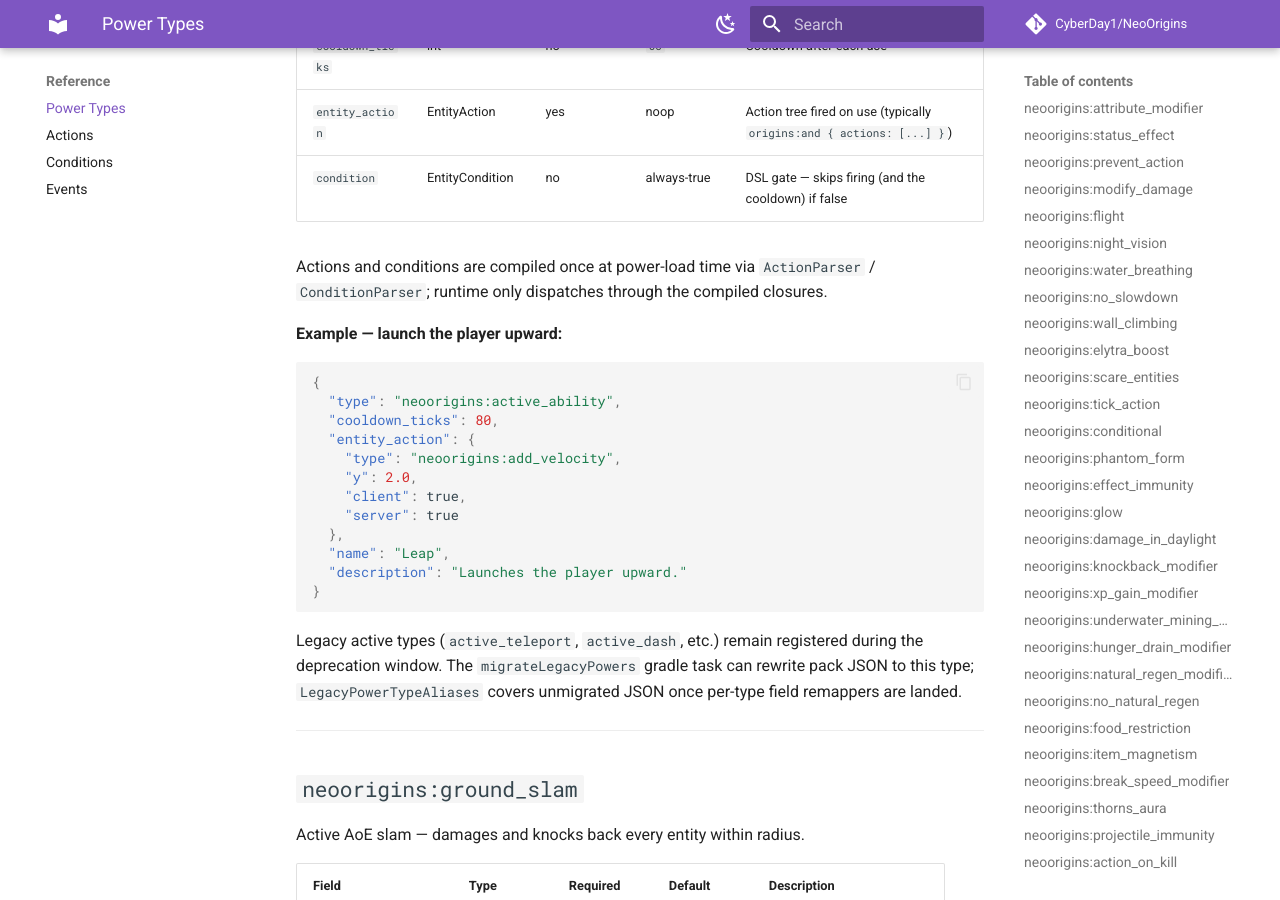
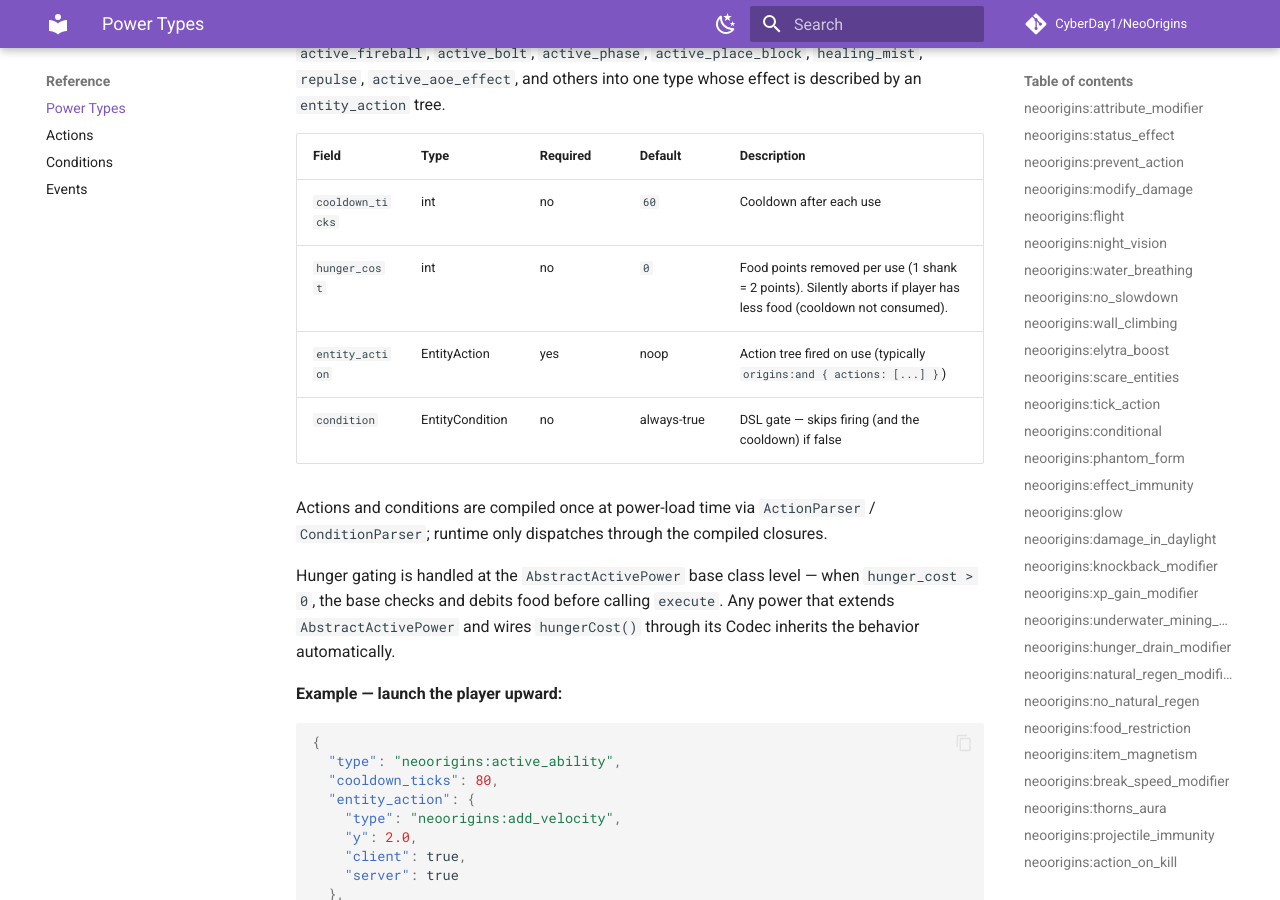
Before and after one commit to CyberDay1/NeoOrigins, an MkDocs documentation site: the page built from docs/POWER_TYPES.md, in a window 1280 px wide and 900 px high, scrolled down 46584 px. Built offline with MkDocs 1.6.1 and Material for MkDocs 9.7.7, drawn with Linux system fonts in a browser that asks for light colours; comment, search, counter and statistics services are not loaded; some of the changed text lies outside the part shown.

Commit message:
docs: patch hunger_cost fields in POWER_TYPES.md + README refresh for class rework
POWER_TYPES.md: add hunger_cost rows to 5 power types where the
AbstractActivePower base handles it:
- active_ability
- active_teleport
- active_place_block
- shadow_orb
- tidal_wave
Also call out the base-class mechanism under active_ability so future
subclass additions inherit the behavior automatically.

README.md:
- Bump class count 17 -> 20 (added Fisher, Mason, Paladin)
- Rewrite Built-in Classes table: every class row now reflects its
  actual current kit (not just pre-rework headlines). Three new rows
  for Fisher/Mason/Paladin.
- Feature blurb: mention bare-hand tool, natural elytra glide, hunger
  gating, Fortune-from-effect, toggleable passives, HUD-hide powers.
- Note classes consume zero keybind slots.

````diff
--- a/docs/POWER_TYPES.md
+++ b/docs/POWER_TYPES.md
@@ -1028,6 +1028,7 @@
 |---|---|---|---|---|
 | `max_distance` | float | no | `32.0` | Maximum teleport range in blocks |
 | `cooldown_ticks` | int | no | `60` | Cooldown in ticks after each use |
+| `hunger_cost` | int | no | `0` | Food points removed per use |
 
 **Example:**
 ```json
@@ -1035,6 +1036,7 @@
   "type": "neoorigins:active_teleport",
   "max_distance": 32.0,
   "cooldown_ticks": 60,
+  "hunger_cost": 2,
   "name": "Blink",
   "description": "Teleports to where you're looking."
 }
@@ -1292,6 +1294,7 @@
 | `block_id` | Identifier | no | `minecraft:glowstone` | Block to place |
 | `max_distance` | float | no | `5.0` | Maximum targeting range in blocks |
 | `cooldown_ticks` | int | no | `100` | Cooldown in ticks |
+| `hunger_cost` | int | no | `0` | Food points removed per use |
 
 **Example:**
 ```json
@@ -1337,6 +1340,7 @@
 | `radius` | float | no | `28.0` | Effect radius per orb in blocks |
 | `cooldown_ticks` | int | no | `100` | Cooldown between placements |
 | `tick_interval` | int | no | `20` | Ticks between Darkness pulses per orb |
+| `hunger_cost` | int | no | `0` | Food points removed per placement |
 
 **Example:**
 ```json
@@ -1725,10 +1729,13 @@
 | Field | Type | Required | Default | Description |
 |---|---|---|---|---|
 | `cooldown_ticks` | int | no | `60` | Cooldown after each use |
+| `hunger_cost` | int | no | `0` | Food points removed per use (1 shank = 2 points). Silently aborts if player has less food (cooldown not consumed). |
 | `entity_action` | EntityAction | yes | noop | Action tree fired on use (typically `origins:and { actions: [...] }`) |
 | `condition` | EntityCondition | no | always-true | DSL gate — skips firing (and the cooldown) if false |
 
 Actions and conditions are compiled once at power-load time via `ActionParser` / `ConditionParser`; runtime only dispatches through the compiled closures.
+
+Hunger gating is handled at the `AbstractActivePower` base class level — when `hunger_cost > 0`, the base checks and debits food before calling `execute`. Any power that extends `AbstractActivePower` and wires `hungerCost()` through its Codec inherits the behavior automatically.
 
 **Example — launch the player upward:**
 ```json
@@ -1786,6 +1793,7 @@
 | `range` | double | no | `8.0` | Maximum wave distance |
 | `cone_angle` | double | no | `60.0` | Total cone angle in degrees (30° to each side of look axis) |
 | `cooldown_ticks` | int | no | `100` | Cooldown after each use |
+| `hunger_cost` | int | no | `0` | Food points removed per use |
 
 **Example:**
 ```json
````
Also changed, not shown: README.md (+23 -18 lines).
